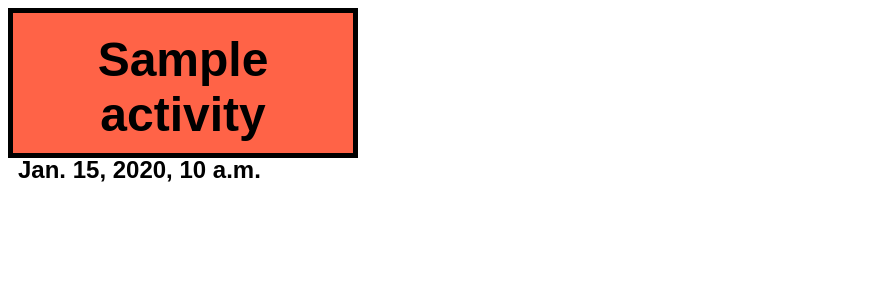
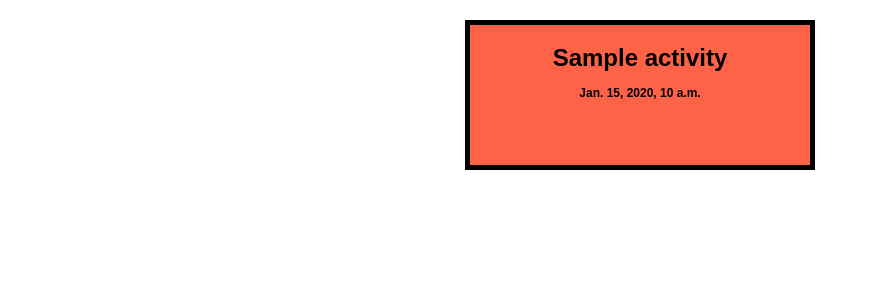
Before and after one commit to EdwinTJ/activity_tracker, a Django app: template _project/app/templates/app/index.html in a window 1280 px wide. Shown: the part 46-346 px from the top of the page, without its empty margins (0-870 px from the left). Run offline with Django 5.2, Linux system fonts and the light colour scheme; the template is opened without the code that fills it: most values are stand-ins (such as "Sample title", 1, 10 or a date in 2020).

Commit message:
Work in animation

```diff
--- a/_project/app/static/app/style.css
+++ b/_project/app/static/app/style.css
@@ -57,16 +57,59 @@ li a:hover{
     margin: 5px;
     color: white;
     font-weight: bold;
-    font-size: 3em;
+    font-size: 1.5em;
     text-align: center;
     border: 5px solid  black;
 }
 
 
 #time{
-    text-align: left;
+    text-align: center;
     font-size: 0.5em;
     color: #000;
 }
 
 /* ===== Animation ===== */
+.sparkle {
+    color: #441151;
+    margin: auto auto;
+    &:hover {
+      cursor: pointer;
+    }
+  }
+
+  .u-hover--sparkle {
+
+    box-sizing: border-box;
+    position: relative;
+    padding: 0.75em;
+    &::before,
+    &::after {
+      content: '';
+      box-sizing: border-box;
+      position: absolute;
+      top: 0;
+      left: 0;
+      height: 100%;
+      width: 100%;
+      transform-origin: center;
+    }
+
+    &::before {
+      border-top: 0.2em solid #9F2042;
+      border-bottom: 0.2em solid #9F2042;
+      transform: scale3d(0,1,1);
+    }
+
+    &::after {
+      border-left: 0.2em solid #9F2042;
+      border-right: 0.2em solid #9F2042;
+      transform: scale3d(1,0,1);
+    }
+
+    &:hover::before,
+    &:hover::after {
+      transform: scale3d(1,1,1);
+      transition: transform 900ms;
+    }
+  }
```
